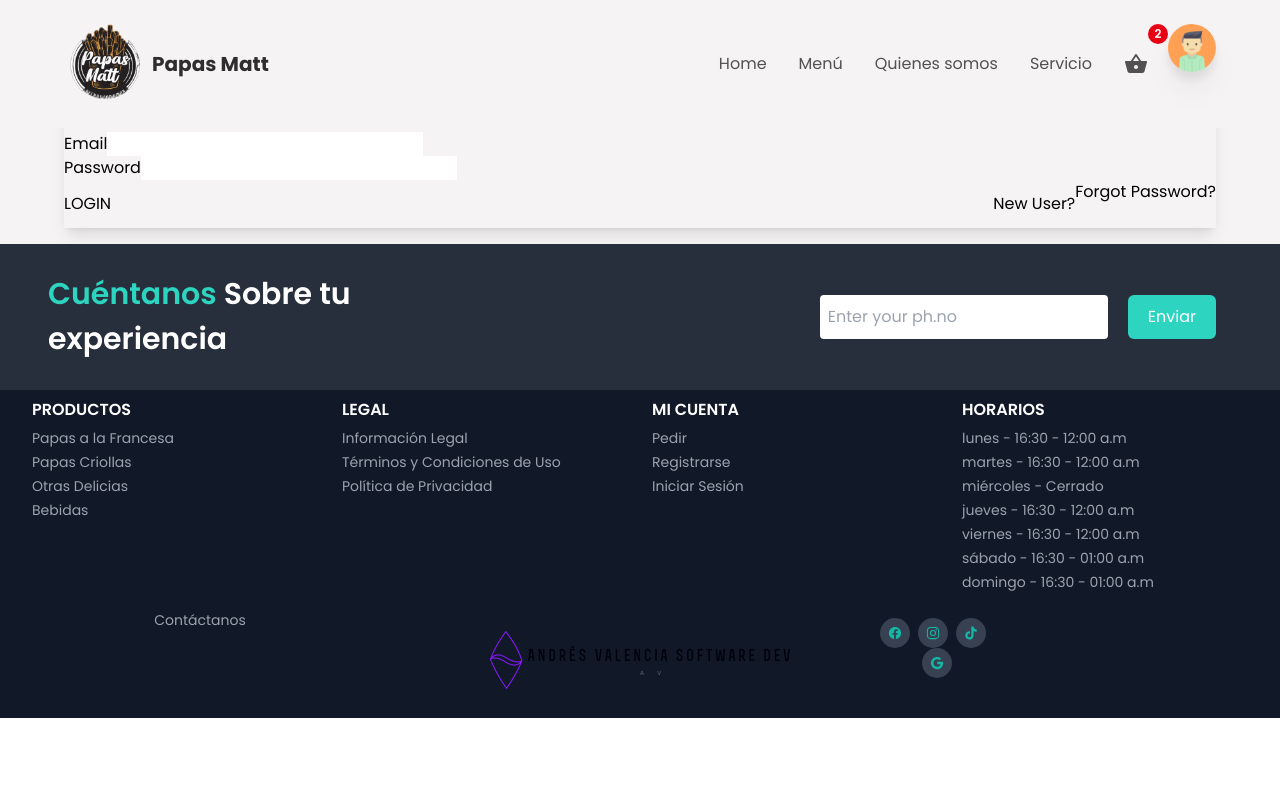
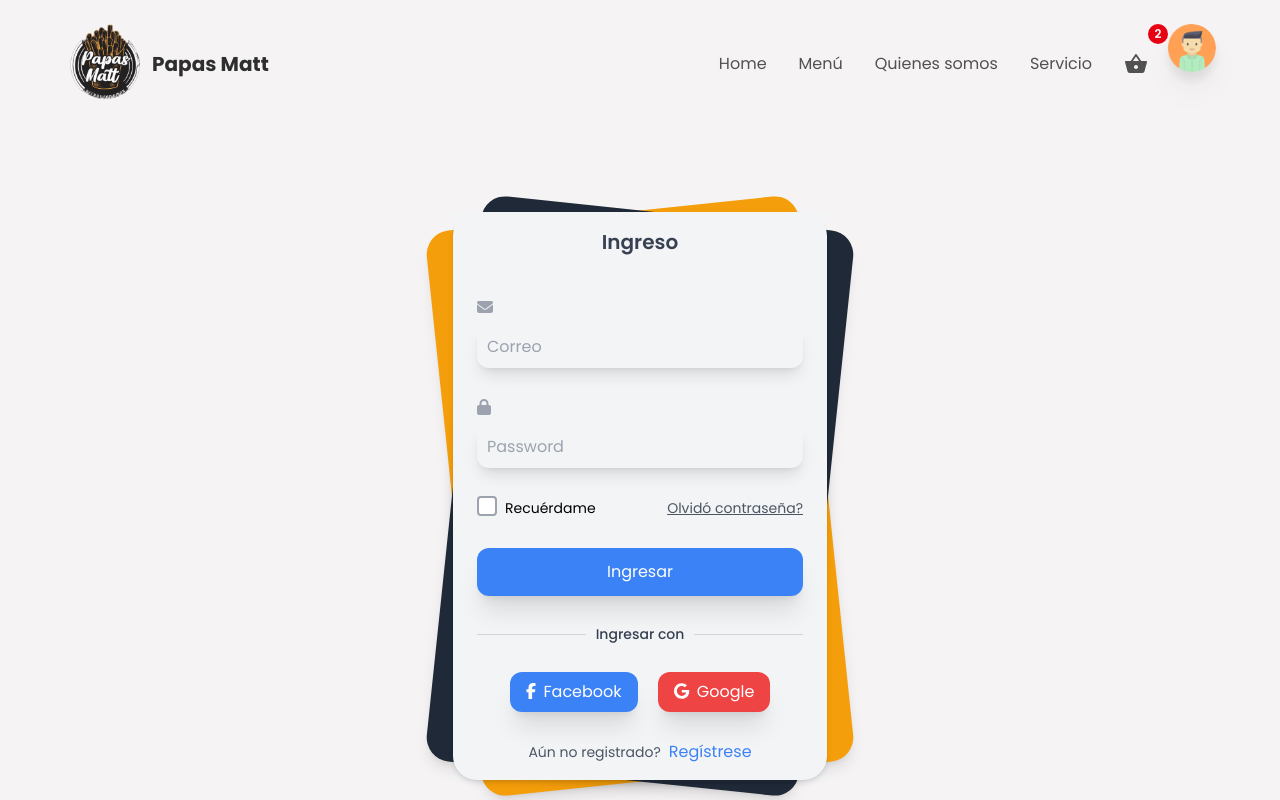
Before and after one commit to Andrez1947/PapasMatt, a React (Create React App) app in the folder frontend/: page /login in a window 1280 px wide. Shown: the top 800 px of the page. Built offline with nearby package versions, Linux system fonts and the light colour scheme; what react-alert-template-basic would draw is missing.

Commit message:
Login component is already working

```diff
--- a/frontend/src/components/user/Login.jsx
+++ b/frontend/src/components/user/Login.jsx
@@ -3,14 +3,14 @@ import { FontAwesomeIcon } from "@fortawesome/react-fontawesome";
 import { faFacebookF, faGoogle } from "@fortawesome/free-brands-svg-icons";
 import { faEnvelope, faLock } from "@fortawesome/free-solid-svg-icons";
 // eslint-disable-next-line no-unused-vars
-import { Link } from "react-router-dom";
+import { Link, useNavigate } from "react-router-dom";
 import Loader from "../Loader";
 
 import { useAlert } from "react-alert";
 import { useDispatch, useSelector } from "react-redux";
 import { login, clearErrors } from "../../actions/userActions";
 
-const Login = ({ history }) => {
+const Login = () => {
   const [email, setEmail] = useState("");
   const [password, setPassword] = useState("");
 
@@ -20,17 +20,18 @@ const Login = ({ history }) => {
   const { isAuthenticated, error, loading } = useSelector(
     (state) => state.auth
   );
+  const navigate = useNavigate();
 
   useEffect(() => {
     if (isAuthenticated) {
-      history.push("/");
+      navigate("/menu");
     }
 
     if (error) {
       alert.error(error);
       dispatch(clearErrors());
     }
-  }, [dispatch, alert, isAuthenticated, error, history]);
+  }, [dispatch, alert, isAuthenticated, error, navigate]);
 
   // code to handle login
   const handleSubmit = (e) => {
@@ -44,49 +45,124 @@ const Login = ({ history }) => {
         <Loader />
       ) : (
         <Fragment>
-          <div className="container container-fluid">
-            <div className="row wrapper">
-              <div className="col-10 col-lg-5">
-                <form className="shadow-lg" onSubmit={handleSubmit}>
-                  <h1 className="mb-3">Login</h1>
-                  <div className="form-group">
-                    <label htmlFor="email_field">Email</label>
+          <div className="flex flex-col justify-center items-center min-h-screen w-auto">
+            <div className="relative flex flex-col sm:justify-center items-center bg-gray-100 ">
+              <div className="relative sm:max-w-sm max-w-2xl w-full">
+                <div className="card bg-amber-500 shadow-lg  w-full h-full rounded-3xl absolute  transform -rotate-6"></div>
+                <div className="card bg-gray-800 shadow-lg  w-full h-full rounded-3xl absolute  transform rotate-6"></div>
+                <div className="relative w-full rounded-3xl  px-6 py-4 bg-gray-100 shadow-md mx-auto">
+                  <label className="block text-xl text-gray-700 text-center font-semibold">
+                    Ingreso
+                  </label>
+                  <form className="mt-10" onSubmit={handleSubmit}>
+                    <div>
+                      <FontAwesomeIcon
+                        icon={faEnvelope}
+                        className="text-gray-400"
+                      />
+                      <label htmlFor="email_field"></label>
                       <input
+                        id="email"
                         type="email"
-                      id="email_field"
-                      className="form-control"
+                        placeholder="Correo"
+                        className="focus:outline-none pl-2.5 mt-1 block w-full border-none bg-gray-100 h-11 rounded-xl shadow-lg hover:bg-gray-200 focus:bg-gray-100 focus:ring-0"
                         value={email}
                         onChange={(e) => setEmail(e.target.value)}
+                        required
                       />
                     </div>
 
-                  <div className="form-group">
-                    <label htmlFor="password_field">Password</label>
+                    <div className="mt-7">
+                      <FontAwesomeIcon
+                        icon={faLock}
+                        className="text-gray-400"
+                      />
+                      <label htmlFor="password_field"></label>
                       <input
-                      type="password"
-                      id="password_field"
-                      className="form-control"
+                        id="password"
+                        type="Contraseña"
+                        placeholder="Password"
+                        className="focus:outline-none pl-2.5 mt-1 block w-full border-none bg-gray-100 h-11 rounded-xl shadow-lg hover:bg-gray-200 focus:bg-gray-100 focus:ring-0"
                         value={password}
                         onChange={(e) => setPassword(e.target.value)}
+                        required
                       />
                     </div>
 
-                  <Link to="/password/forgot" className="float-right mb-4">
-                    Forgot Password?
+                    <div className="mt-7 flex">
+                      <label className="flex justify-start items-start">
+                        <div className="bg-white border-2 rounded border-gray-400 w-5 h-5 flex flex-shrink-0 justify-center items-center mr-2">
+                          <input
+                            type="checkbox"
+                            className="opacity-0 absolute"
+                          />
+                          <svg
+                            className="fill-current hidden w-3 h-3 text-blue-500 pointer-events-none"
+                            viewBox="0 0 20 20"
+                          >
+                            <path d="M0 11l2-2 5 5L18 3l2 2L7 18z" />
+                          </svg>
+                        </div>
+                        <div className="select-none text-sm mt-0.5">
+                          Recuérdame
+                        </div>
+                      </label>
+
+                      <div className="w-full text-right">
+                        <Link
+                          className="underline text-sm text-gray-600 hover:text-gray-900"
+                          to="/password/forgot"
+                        >
+                          Olvidó contraseña?
                         </Link>
+                      </div>
+                    </div>
 
+                    <div className="mt-7">
                       <button
                         id="login_button"
                         type="submit"
-                    className="btn btn-block py-3"
+                        className="bg-blue-500 w-full py-3 rounded-xl text-white shadow-xl hover:shadow-inner focus:outline-none transition duration-500 ease-in-out  transform hover:-translate-x hover:scale-105"
                       >
-                    LOGIN
+                        Ingresar
+                      </button>
+                    </div>
+
+                    <div className="flex mt-7 items-center text-center">
+                      <hr className="border-gray-300 border-1 w-full rounded-md" />
+                      <label className="block font-medium text-sm text-gray-700 w-full">
+                        Ingresar con
+                      </label>
+                      <hr className="border-gray-300 border-1 w-full rounded-md" />
+                    </div>
+
+                    <div className="flex mt-7 justify-center w-full">
+                      <button className="mr-5 bg-blue-500 border-none px-4 py-2 rounded-xl cursor-pointer text-white shadow-xl hover:shadow-inner transition duration-500 ease-in-out  transform hover:-translate-x hover:scale-105">
+                        <FontAwesomeIcon icon={faFacebookF} className="mr-2" />
+                        Facebook
                       </button>
 
-                  <Link to="/register" className="float-right mt-3">
-                    New User?
-                  </Link>
+                      <button className="bg-red-500 border-none px-4 py-2 rounded-xl cursor-pointer text-white shadow-xl hover:shadow-inner transition duration-500 ease-in-out  transform hover:-translate-x hover:scale-105">
+                        <FontAwesomeIcon icon={faGoogle} className="mr-2" />
+                        Google
+                      </button>
+                    </div>
+
+                    <div className="mt-7">
+                      <div className="flex justify-center items-center">
+                        <label className="text-sm text-gray-600">
+                          Aún no registrado?
+                        </label>
+                        <a
+                          href="/register"
+                          className=" ml-2 text-blue-500 transition duration-500 ease-in-out  transform hover:-translate-x hover:scale-105"
+                        >
+                          Regístrese
+                        </a>
+                      </div>
+                    </div>
                   </form>
+                </div>
               </div>
             </div>
           </div>
--- a/frontend/src/components/user/Register.jsx
+++ b/frontend/src/components/user/Register.jsx
@@ -1,18 +1,23 @@
 import React, { Fragment, useState, useEffect } from "react";
+import { Link, useNavigate } from "react-router-dom";
 import { useAlert } from "react-alert";
 import { useDispatch, useSelector } from "react-redux";
 import { register, clearErrors } from "../../actions/userActions";
+import Avatar from "../../images/avatar.png";
 
-const Register = ({ history }) => {
-
+const Register = () => {
   const [user, setUser] = useState({
     name: "",
     email: "",
     password: "",
   });
 
+  const navigate = useNavigate();
+
   const { name, email, password } = user;
 
+  const [avatar, setAvatar] = useState("");
+  const [avatarPreview, setAvatarPreview] = useState({ Avatar });
 
   const alert = useAlert();
   const dispatch = useDispatch();
@@ -23,14 +28,14 @@ const Register = ({ history }) => {
 
   useEffect(() => {
     if (isAuthenticated) {
-      history.push("/");
+      navigate("/login");
     }
 
     if (error) {
       alert.error(error);
       dispatch(clearErrors());
     }
-  }, [dispatch, alert, isAuthenticated, error, history]);
+  }, [dispatch, alert, isAuthenticated, error, navigate]);
 
   // code to handle login
   const handleSubmit = (e) => {
@@ -41,14 +46,27 @@ const Register = ({ history }) => {
     formData.set("name", name);
     formData.set("email", email);
     formData.set("password", password);
+    formData.set("avatar", avatar);
 
     dispatch(register(formData));
   };
 
-  const onChange = e => {
+  const onChange = (e) => {
+    if (e.target.name === "avatar") {
+      const reader = new FileReader();
 
-      setUser({...user, [e.target.name]: e.target.value})
+      reader.onLoad = () => {
+        if (reader.readyState === 2) {
+          setAvatarPreview(reader.result);
+          setAvatar(reader.result);
+        }
+      };
+
+      reader.readAsDataURL(e.target.files[0]);
+    } else {
+      setUser({ ...user, [e.target.name]: e.target.value });
     }
+  };
 
   return (
     <Fragment>
@@ -90,18 +108,47 @@ const Register = ({ history }) => {
               onChange={onChange}
               placeholder="Elige una contraseña"
             />
+            <div className="form-group">
+              <label htmlFor="avatar_upload">Avatar</label>
+              <div className="d-flex align-items-center">
+                <div>
+                  <figure className="avatar mr-3 item-rtl">
+                    <img
+                      src={avatarPreview}
+                      className="rounded-circle"
+                      alt="Avatar Preview"
+                    />
+                  </figure>
+                </div>
+                <div className="custom-file">
+                  <input
+                    type="file"
+                    name="avatar"
+                    className="custom-file-input"
+                    id="customFile"
+                    accept="images/*"
+                    onChange={onChange}
+                  />
+                  <label className="custom-file-label" htmlFor="customFile">
+                    Choose Avatar
+                  </label>
+                </div>
+              </div>
+            </div>
             <button
               id="register_button"
               type="submit"
               className="mt-4 px-4 py-3  leading-6 text-base rounded-md border border-transparent text-white focus:outline-none bg-blue-500  hover:text-white focus:ring-2 focus:ring-blue-500 focus:ring-offset-2 cursor-pointer inline-flex items-center w-full justify-center font-medium"
-              disabled={ loading ? true : false }
+              disabled={loading ? true : false}
             >
               Registrarse
             </button>
             <div className="flex flex-col items-center mt-5">
               <p className="mt-1 text-xs font-light text-gray-500">
                 ¿Ya estás registrado?
-                <a href="/" className="ml-1 font-medium text-blue-400">Ingresa Ahora</a>
+                <Link to="/login" className="ml-1 font-medium text-blue-400">
+                  Ingresa Ahora
+                </Link>
               </p>
             </div>
           </form>
```
Also changed, not shown: frontend/src/actions/userActions.js (+6 -6 lines), frontend/src/reducers/userReducers.js (+3 -4 lines), 1 other file (tests, documents, lock files or other folders). Lines whose indentation alone changed are shown as unchanged.
